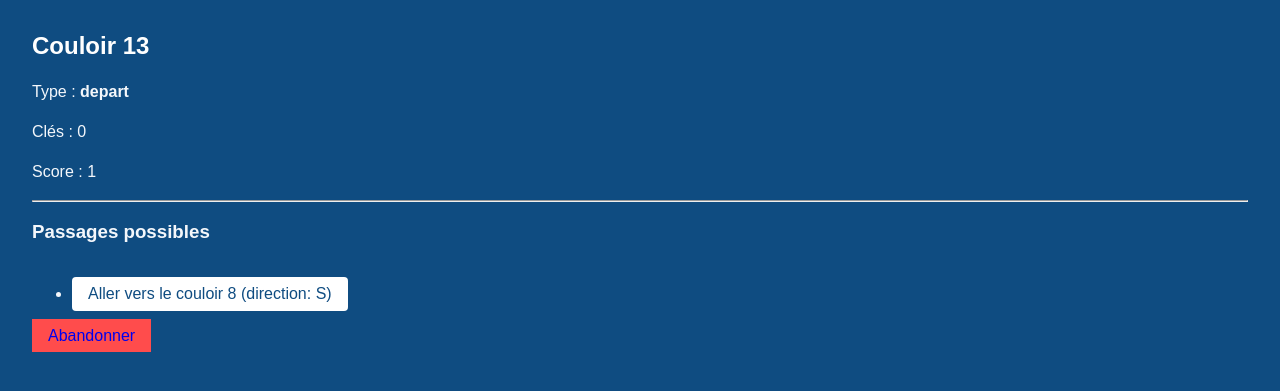
After one commit to aminabna30-dev/Labyrinthe-amina, a PHP site: page /couloir.php in a window 1280 px wide. The commit adds this page. Shown: the top 391 px of the page. Run offline with PHP 8.4, Linux system fonts and the light colour scheme; data comes from the database, SQL or seed files in the repository; both versions use the stored data as it was after the commit.

Commit message:
Add files via upload

```diff
--- /dev/null
+++ b/couloir.php
@@ -0,0 +1,120 @@
+<?php
+session_start();
+
+/* Paramètres */
+$db = new SQLite3('labyrinthe.db'); // connexion à la base de données
+
+$idCouloir = intval($_GET['id'] ?? 13);
+
+// initialisation session
+if (!isset($_SESSION['cles'])) $_SESSION['cles'] = 0;
+if (!isset($_SESSION['score'])) $_SESSION['score'] = 0;
+
+// infos du couloir actuel
+$couloir = $db->querySingle(
+    "SELECT * FROM couloir WHERE id = $idCouloir",
+    true
+);
+
+// si le joueur atteint la sortie, il gagne la partie
+if ($couloir['type'] === 'sortie') {
+    header("Location: fin.php");
+    exit;
+}
+
+// permet au joueur d'obtenir une clé
+if ($couloir['type'] === 'cle') {
+    $_SESSION['cles']++;
+}
+$_SESSION['score']++;
+
+// position du joueur, nombre de clés et score
+echo "<!DOCTYPE html>\n";
+echo "<html lang=\"fr\">\n";
+echo "<head>\n";
+echo "    <meta charset=\"UTF-8\">\n";
+echo "    <title>Couloir $idCouloir</title>\n";
+// styles CSS
+echo "<style>\n";
+echo "body {
+        background-color: #0f4c81;
+        color: #f4f7fb;
+        font-family: Arial, sans-serif;
+        margin: 0;
+        padding: 2rem; }\n";
+echo "h1, h2 {
+        color: #ffffff;
+        margin-top: 0; }\n";
+echo "p {
+        max-width: 60ch;
+        line-height: 1.5; }\n";
+echo "a.btn {
+        background: #ffffff;
+        color: #0f4c81;
+        padding: .5rem 1rem;
+        border-radius: 4px;
+        text-decoration: none;
+        display: inline-block;
+        margin-top: 1rem; }\n";
+echo "a#abd {
+        background: #ff4c4c;
+        padding: .5rem 1rem;
+        margin-top: 1rem;
+        text-decoration: none; }\n";
+echo "</style>\n";
+echo "</head>\n";
+echo "<body>\n\n";
+echo "<h2>Couloir $idCouloir</h2>\n";
+echo "<p>Type : <b>{$couloir['type']}</b></p>\n";
+echo "<p>Clés : {$_SESSION['cles']}</p>\n";
+echo "<p>Score : {$_SESSION['score']}</p>\n\n";
+echo "<hr>\n\n";
+echo "<h3>Passages possibles</h3>\n\n";
+echo "<ul>\n";
+
+// requête pour passages possibles
+$passages = $db->query(
+    "SELECT * FROM passage
+     WHERE couloir1 = $idCouloir
+        OR couloir2 = $idCouloir"
+);
+
+while ($pass = $passages->fetchArray(SQLITE3_ASSOC)) {
+
+    // déterminer le ou les prochains couloirs
+    if ($pass['couloir1'] == $idCouloir) {
+    $prochain = $pass['couloir2'];
+    $direction = $pass['position1'];
+    } else {
+    $prochain = $pass['couloir1'];
+    $direction = $pass['position2'];
+    }
+
+    // si il n'y a pas de clé, le passage de la grille est bloqué
+    if ($pass['type'] === 'grille' && $_SESSION['cles'] <= 0) {
+        echo "<li>Passage bloqué (clé requise)</li>\n";
+        continue;
+    }
+
+    // utiliser la clé si ça passe une grille
+    if ($pass['type'] === 'grille') {
+        $_SESSION['cles']--;
+    }
+
+    // permet à l'utilisateur de choisir le prochain couloir
+    echo "<li>\n";
+    echo "    <a class='btn' href=\"couloir.php?id=$prochain\">\n";
+    echo "        Aller vers le couloir $prochain";
+    echo " (direction: $direction)";
+    echo "\n    </a>\n";
+    echo "  </li>\n";
+}
+
+echo "</ul>\n\n";
+echo "<a id='abd' href=\"index.php\">Abandonner</a>\n\n"; //si l'utilisateur souhaite abandonner la partie
+echo "</body>\n";
+echo "</html>\n";
+
+$db->close();		//On ferme bien le fichier de la base de données avant de terminer!
+//if (!empty($direction))
+?>
```
Also changed, not shown: fin.php (added, +72 -0 lines), index.php (+40 -2 lines), labyrinthe.db (added).
